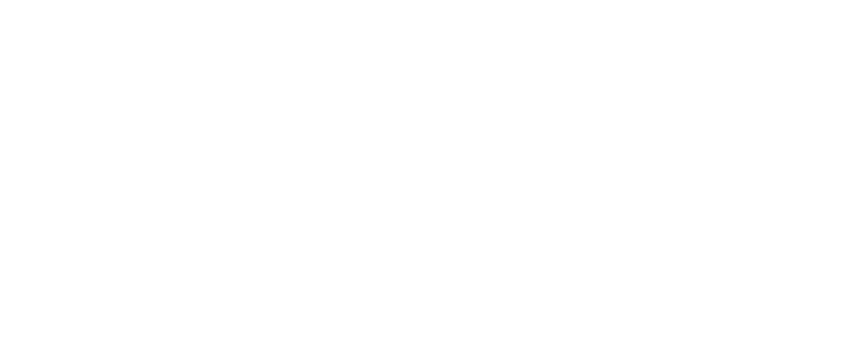
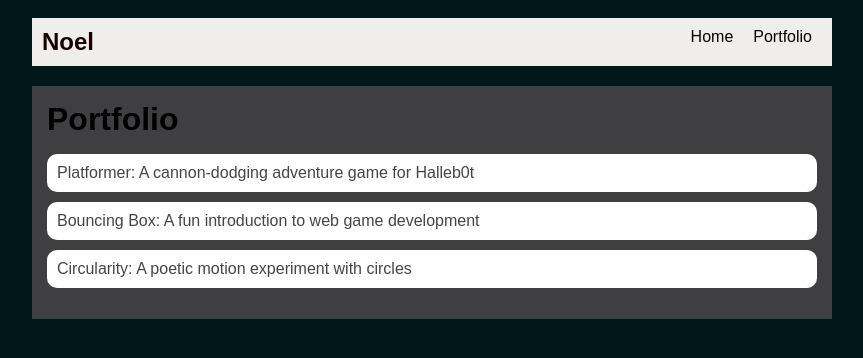
Before and after one commit to noel-noel-noel/noel-noel-noel.github.io, a plain HTML site: page portfolio.html in a window 1280 px wide. Shown: the whole page, without its empty margins (208-1071 px from the left). Drawn offline with Linux system fonts and the light colour scheme.

Commit message:
add portfolio page to website

```diff
--- a/portfolio.html
+++ b/portfolio.html
@@ -0,0 +1,42 @@
+<!DOCTYPE html>
+<html>
+  <head>
+    <title>Noel</title>
+    <link rel="stylesheet" href="style.css" />
+  </head>
+
+  <body>
+    <!-- All content goes here -->
+    <div id="all-contents">
+        <nav>
+            <h1>Noel</h1>
+            <ul id="nav-ul">
+              <li class="nav-li">
+                <a href="index.html">Home</a>
+              </li>
+              <li class="nav-li">
+                <a href="portfolio.html">Portfolio</a>
+              </li>
+            </ul>
+        </nav>
+
+        <main>
+            <div class="content">
+                <h1>Portfolio</h1>
+                <ul id="portfolio">
+                    <li>
+                        <a href="projects/platformer/">Platformer: A cannon-dodging adventure game for Halleb0t</a>
+                      </li>
+                      <li>
+                        <a href="projects/bouncing-box/">Bouncing Box: A fun introduction to web game development</a>
+                      </li>
+                      <li>
+                        <a href="projects/circularity/">Circularity: A poetic motion experiment with circles</a>
+                      </li>
+
+                </ul>
+              </div>
+        </main>
+    </div>
+  </body>
+</html>
--- a/style.css
+++ b/style.css
@@ -74,3 +74,28 @@ main {
 h2, h3 {
     margin: 0px;
 }
+/* Portfolio styles */
+.content h1 {
+    color: black;
+  }
+
+  #portfolio {
+    list-style-type: none;
+    padding-left: 0;
+  }
+
+  #portfolio li {
+    background: #fff;
+    padding: 10px;
+    border-radius: 10px;
+    margin-bottom: 10px;
+  }
+
+  #portfolio li:hover {
+    background: #eee;
+  }
+
+  #portfolio a {
+    text-decoration: none;
+    color: #454545;
+  }
```
